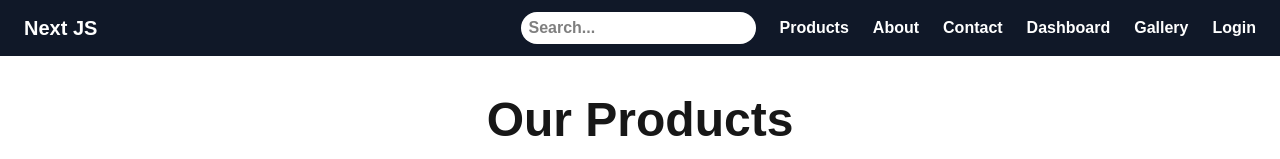
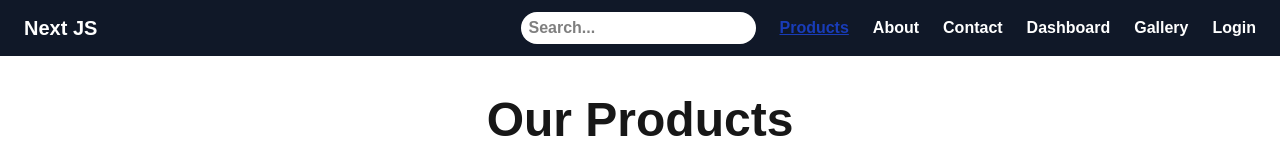
Before and after one commit to MdAfsarHossain/my-nextjs-project-1, a Next.js app: page /products in a window 1280 px wide. Shown: the top 159 px of the page. Built offline with nearby package versions, Linux system fonts and the light colour scheme; data requests are answered from the project's data file.

Commit message:
feat: Handling Active links.

```diff
--- a/components/Navbar.tsx
+++ b/components/Navbar.tsx
@@ -1,7 +1,13 @@
+'use client';
+
 import Link from "next/link";
+import { usePathname } from "next/navigation";
 
 
 const Navbar = () => {
+    const pathname = usePathname();
+    console.log(pathname);
+
     return (
         <nav className="w-full bg-gray-900 text-white px-6 py-3 flex items-center justify-between">
             <div className="text-xl font-bold">
@@ -10,8 +16,8 @@ const Navbar = () => {
 
             <div className="flex justify-center items-center space-x-6">
                 <input className="bg-white rounded-2xl py-1 text-black px-2" placeholder="Search..."></input>
-                <Link href="/products" className="hover:text-gray-300">Products</Link>
-                <Link href="/about" className="hover:text-gray-300">About</Link>
+                <Link href="/products" className={pathname === '/products' ? "underline text-blue-800" : "hover:underline text-gray-100"}>Products</Link>
+                <Link href="/about" className={pathname === '/about' ? "underline text-blue-800" : "hover:text-gray-300"}>About</Link>
                 <Link href="/contact" className="hover:text-gray-300">Contact</Link>
                 <Link href="/dashboard" className="hover:text-gray-300">Dashboard</Link>
                 <Link href="/gallery" className="hover:text-gray-300">Gallery</Link>
```
